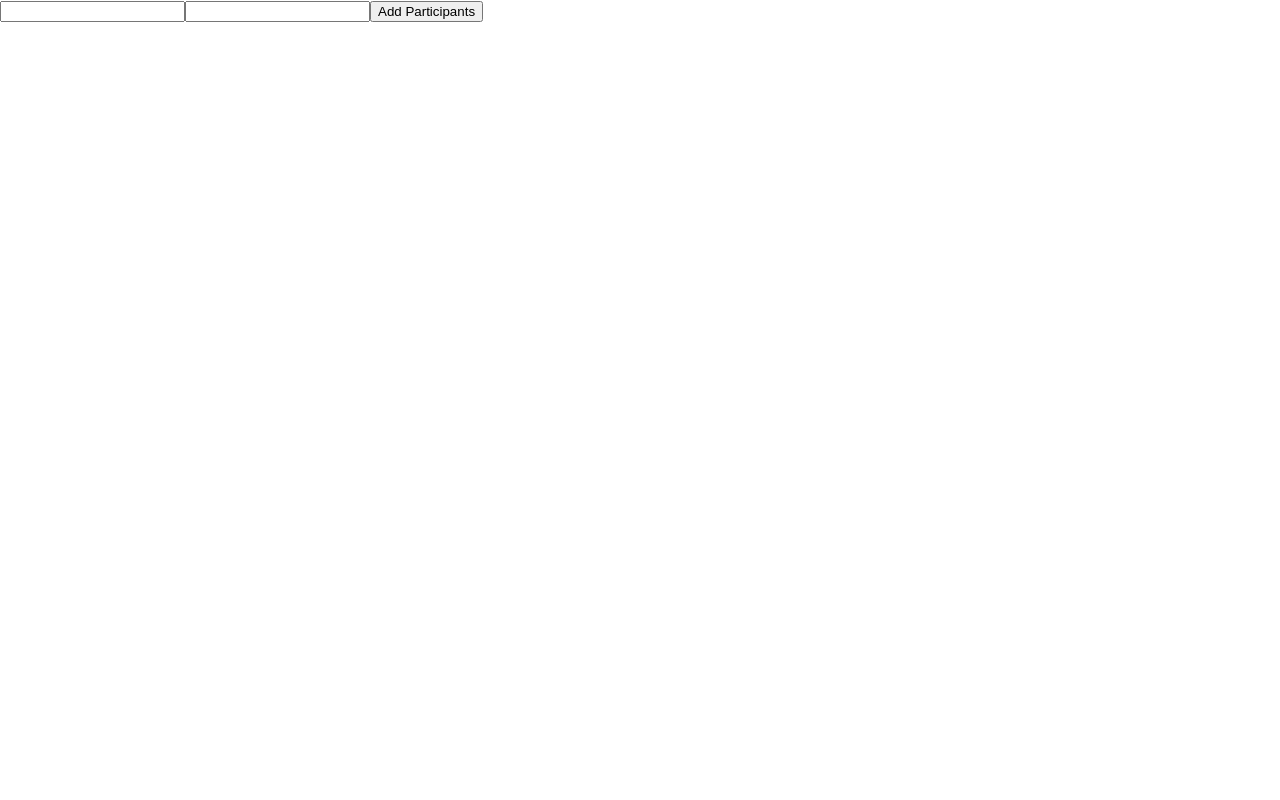
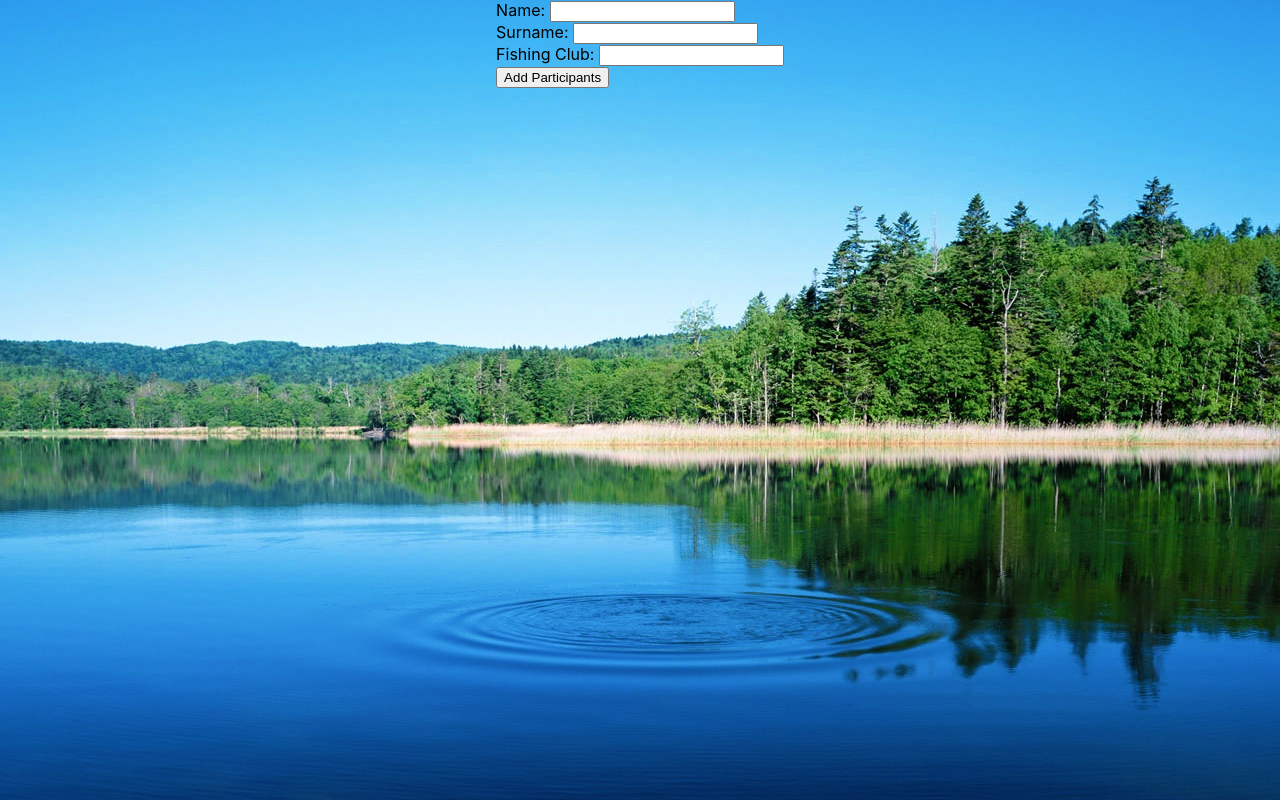
Before and after one commit to Rimvydas1987/Fishing-competition, a React (Create React App) app: page / in a window 1280 px wide. Built offline with nearby package versions, Linux system fonts and the light colour scheme.

Commit message:
some css changes in progress....

```diff
--- a/src/Components/App.jsx
+++ b/src/Components/App.jsx
@@ -8,6 +8,7 @@ function App() {
 
     const [nameInput, setNameInput] = useState('');
     const [surnameInput, setSurnameInput] = useState('');
+    const [fishingClubInput, setFishingClubInput] = useState('');
 
     useEffect(() => {
         const participantsCopy = JSON.parse(localStorage.getItem('allParticipants'));
@@ -21,6 +22,7 @@ function App() {
         const fisherman = {id: getId(),
                         name: nameInput,
                         surname: surnameInput,
+                        fishingClub: fishingClubInput,
                         catchWeight: 0,
 
         };
@@ -35,7 +37,7 @@ function App() {
         const participantsCopy = participants.slice();
         for(let i=0; i < participantsCopy.length; i++){
             if (participantsCopy[i].id == id) {
-                participantsCopy[i].catchWeight += parseInt(weight);
+                participantsCopy[i].catchWeight += parseInt(weight)/1000;
 
                 break;
             }
@@ -64,20 +66,30 @@ function App() {
     const surnameInputHandler = (e) => {
         setSurnameInput(e.target.value)
     }
+    const fishingClubInputHandler = (e) => {
+        setFishingClubInput(e.target.value)
+    }
 
         return (
             <>
             <div>
                 <div>
-                    <input type="text" value={nameInput} onChange={nameInputHandler}/>
-                    <input type="text" value={surnameInput} onChange={surnameInputHandler}/>
+                    <div>
+                        <span>Name: </span>
+                        <input type="text" value={nameInput} onChange={nameInputHandler}/>
+                    </div>
+                        <span>Surname: </span>
+                        <input type="text" value={surnameInput} onChange={surnameInputHandler}/>
+                    <div>
+                        <span>Fishing Club: </span>
+                        <input type="text" value={fishingClubInput} onChange={fishingClubInputHandler}/>
+                    </div>
                     <button className="input-button" onClick={()=>addParticipant()}>Add Participants</button>
                 </div>
-                <div className="field">
-                    <div className="farm">
-                        {participants.map((b, i) => <Fisherman key={b.id} delete={deleteFisherman} id={b.id} name={b.name} surname={b.surname} catch={b.catchWeight} change={changeWeight}/>)}
+                <div className="">
+                    <div className="">
+                        {participants.map((b, i) => <Fisherman key={b.id} delete={deleteFisherman} id={b.id} name={b.name} surname={b.surname} club={b.fishingClub} catch={b.catchWeight} change={changeWeight}/>)}
                     </div>
-
                 </div>
             </div>
             </>
--- a/src/Components/Fisherman.jsx
+++ b/src/Components/Fisherman.jsx
@@ -8,13 +8,15 @@ import React, {useState} from 'react';
         }
 
         return (
-            <div className = "">
-                <span className = "text">{props.name} {props.surname} total catch: {props.catch} kg</span>
-                <button className = "main-button" onClick={()=>props.delete(props.id)}>delete</button>
-                {/* <button className = "main-button" onClick={()=>props.edit(props.id)}>reset</button> */}
-                <div className = "">
-                    <input className="updateInput" type="number" value={editInput} onChange={editInputHandler}/>
-                    <button className="input-buttonSmallUpdate" onClick={()=>props.change(props.id, editInput)}>add weight</button>
+            <div className = "background">
+                <span className = "text">{props.name} {props.surname} Fishing Club: {props.club} </span>
+                <span className = "text">total catch: {props.catch} kg</span>
+                <input className="updateInput" type="number" value={editInput} onChange={editInputHandler}/>
+                <span className = "text">g</span>
+                <button className="input-buttonSmallUpdate" onClick={()=>props.change(props.id, editInput)}>add weight</button>
+                <div>
+                    <button className = "delete-button" onClick={()=>props.delete(props.id)}>delete</button>
+                    {/* <button className = "main-button" onClick={()=>props.edit(props.id)}>reset</button> */}
                 </div>
             </div>);
 }
--- a/src/index.scss
+++ b/src/index.scss
@@ -5,9 +5,36 @@ body {
     sans-serif;
   -webkit-font-smoothing: antialiased;
   -moz-osx-font-smoothing: grayscale;
+  display: flex;
+  justify-content: center;
+  background-image: (url('./Pic/lake.jpg'));
+  //background-repeat: no-repeat;
+  background-attachment: fixed;
+  background-position: center;
+
 }
 
 code {
   font-family: source-code-pro, Menlo, Monaco, Consolas, 'Courier New',
     monospace;
 }
+.background {
+  margin: 15px;
+  background-color: #6969699a;
+  border: 1px solid black;
+  width: 430px;
+  height: 70px;
+}
+
+.delete-button{
+  width: 100px;
+  height: 30px;
+  background-color: red;
+  border: solid 1px black;
+  border-radius: 5%;
+  cursor: pointer;
+  font-style: italic;
+}
+.catch-input{
+  width: 40px;
+}
```
Also changed, not shown: src/Pic/lake.jpg (added).
